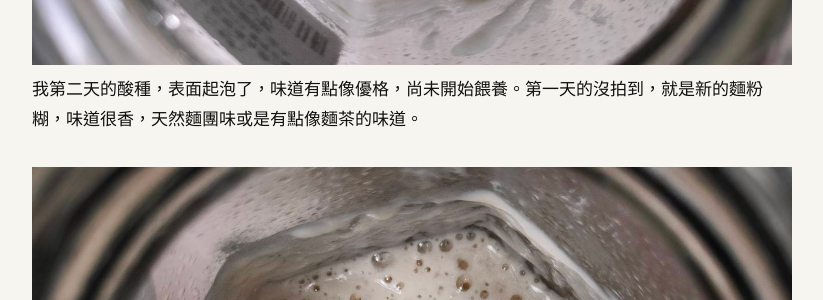
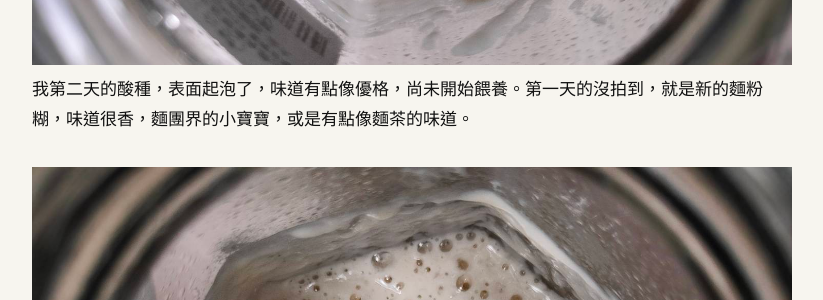
Before and after one commit to ivyjih/fieldworkarchive, a Jekyll site: the page built from weeks/week-06.md, in a window 1280 px wide and 900 px high, scrolled down 1800 px. Shown: the part 180-480 px from the top of the window, without its empty margins (48-871 px from the left). Built offline with Jekyll 4.4.1, drawn with Linux system fonts in a browser that asks for light colours; some of the changed text lies outside the part shown.

Commit message:
Update week-06.md

```diff
--- a/weeks/week-06.md
+++ b/weeks/week-06.md
@@ -15,7 +15,7 @@ permalink: /weeks/week-06/
 我們這組分配到以「擬人化」的方式描述對康普茶Scoby和酸種兩個發酵物的觀察。討論的結果是: 康普茶是位少女，她的肌膚年輕光滑觸感良好、身材纖細，看起來有時會為了生活而憂鬱；酸種的味道有待了一點醋味的刺鼻感，是一位住在地下室的酒醉中年大叔，粗糙的皮膚表面的有不少小顆粒。沛璇補充說兩者都像杜斯妥也夫斯基的小說人物。
 
 ![酸種1]({{ '/assets/images/sourdough011013.jpg' | relative_url }})
-我第二天的酸種，表面起泡了，味道有點像優格，尚未開始餵養。第一天的沒拍到，就是新的麵粉糊，味道很香，天然麵團味或是有點像麵茶的味道。
+我第二天的酸種，表面起泡了，味道有點像優格，尚未開始餵養。第一天的沒拍到，就是新的麵粉糊，味道很香，麵團界的小寶寶，或是有點像麵茶的味道。
 
 ![酸種1]({{ '/assets/images/sourdough011013.jpg' | relative_url }})
 
```
Also changed, not shown: other parts of weeks/week-06.md (+1 -1 lines).
